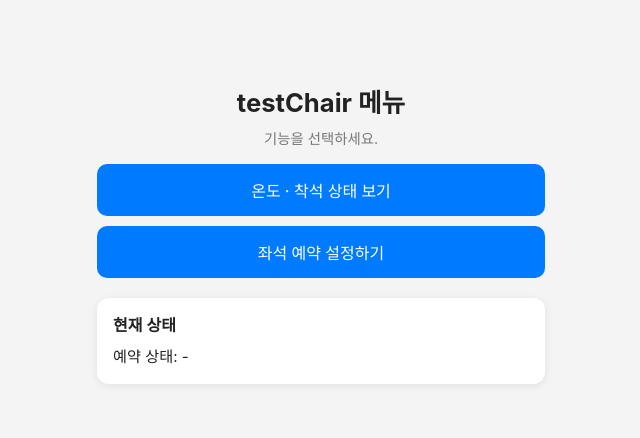
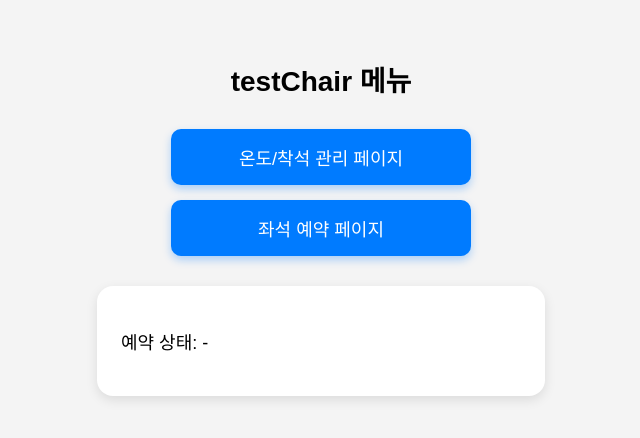
Before and after one commit to Jay-Tiger/testChair, a website: page public/index.html in a window 1280 px wide. Shown: the whole page, without its empty margins (319-959 px from the left). Drawn offline with Linux system fonts and the light colour scheme; no server answers.

Commit message:
Update index.html

```diff
--- a/public/index.html
+++ b/public/index.html
@@ -2,132 +2,98 @@
 <html lang="ko">
 <head>
   <meta charset="UTF-8" />
-  <title>testChair 메뉴</title>
-  <meta name="viewport" content="width=device-width, initial-scale=1.0" />
+  <meta name="viewport" content="width=device-width, initial-scale=1.0">
+  <title>도서관 IoT 의자</title>
+
   <style>
-    :root {
-      --primary:#007bff;
-      --bg:#f4f4f4;
-      --card-bg:#ffffff;
+    body {
+        font-family: sans-serif;
+        text-align: center;
+        margin-top: 30px;
+        background:#f4f4f4;
+        padding: 10px;
     }
-    * { box-sizing: border-box; }
-    body {
-      margin: 0;
-      font-family: -apple-system, BlinkMacSystemFont, "Segoe UI", sans-serif;
-      background: var(--bg);
-      color: #222;
-      display: flex;
-      justify-content: center;
+    h1 { font-size: 28px; margin-bottom: 30px; }
+
+    .links {
+        display: flex;
+        flex-direction: column;
+        gap: 15px;
+        max-width: 300px;
+        margin: 0 auto 30px auto;
     }
-    .wrap {
-      width: 100%;
-      max-width: 480px;
-      padding: 16px;
-      padding-top: 70px; /* 배너 공간 */
-    }
-    h1 {
-      font-size: 1.6rem;
-      text-align: center;
-      margin: 12px 0 8px;
-    }
-    .subtitle {
-      text-align: center;
-      font-size: 0.9rem;
-      color: #777;
-      margin-bottom: 16px;
-    }
-    .btn-group {
-      display: flex;
-      flex-direction: column;
-      gap: 10px;
-      margin-bottom: 20px;
-    }
-    .btn {
+    .links a {
       display: block;
-      width: 100%;
-      padding: 14px 16px;
+      padding: 15px 20px;
       border-radius: 10px;
       text-decoration: none;
-      text-align: center;
-      background: var(--primary);
-      color: #fff;
-      font-size: 1rem;
-      font-weight: 500;
-      border: none;
-    }
-    .btn:active {
-      opacity: 0.85;
-      transform: scale(0.98);
-    }
-    .card {
-      background: var(--card-bg);
-      border-radius: 12px;
-      padding: 14px 16px;
-      box-shadow: 0 2px 8px rgba(0,0,0,.08);
-    }
-    .card-title {
-      font-size: 1rem;
-      margin: 0 0 8px;
-      font-weight: 600;
-    }
-    p {
-      margin: 4px 0;
-      font-size: 0.95rem;
+      background:#007bff;
+      color:#fff;
+      font-size: 18px;
+      box-shadow: 0 4px 8px rgba(0, 123, 255, 0.3);
     }
 
-    /* 🔔 상단 배너 */
-    #banner {
+    .card {
+      display:block;
+      max-width: 400px;
+      margin: 0 auto;
+      background:#fff;
+      padding:24px;
+      border-radius:16px;
+      box-shadow:0 4px 12px rgba(0,0,0,.1);
+      text-align:left;
+      font-size: 18px;
+    }
+
+    /* 🔔 아이폰 스타일 배너 */
+    #alarmBanner {
       position: fixed;
-      top: 0;
-      left: 0;
-      right: 0;
-      padding: 12px 16px;
-      background: rgba(0,0,0,0.85);
-      color: #fff;
-      font-size: 0.95rem;
+      top: -100px;
+      left: 50%;
+      transform: translateX(-50%);
+      background: rgba(255,255,255,0.95);
+      padding: 15px 20px;
+      border-radius: 14px;
+      box-shadow: 0 10px 25px rgba(0,0,0,0.2);
+      font-size: 17px;
+      font-weight: 600;
+      color: #333;
+      transition: all 0.35s ease;
+      z-index: 9999;
+      width: 80%;
+      max-width: 340px;
       text-align: center;
-      transform: translateY(-120%);
-      opacity: 0;
-      transition: transform 0.3s ease, opacity 0.3s ease;
-      z-index: 999;
     }
-    #banner.show {
-      transform: translateY(0);
-      opacity: 1;
+    #alarmBanner.show {
+      top: 30px;
     }
+
   </style>
 </head>
 <body>
-  <div id="banner"></div>
+  <h1>testChair 메뉴</h1>
 
-  <div class="wrap">
-    <h1>testChair 메뉴</h1>
-    <div class="subtitle">기능을 선택하세요.</div>
+  <!-- 🔔 배너 -->
+  <div id="alarmBanner">예약이 취소되었습니다</div>
 
-    <div class="btn-group">
-      <a class="btn" href="/temperature">온도 · 착석 상태 보기</a>
-      <a class="btn" href="/reservation">좌석 예약 설정하기</a>
-    </div>
+  <div class="links">
+    <a href="/temperature">온도/착석 관리 페이지</a>
+    <a href="/reservation">좌석 예약 페이지</a>
+  </div>
 
-    <div class="card">
-      <p class="card-title">현재 상태</p>
-      <p id="reserved">예약 상태: -</p>
-    </div>
+  <div class="card">
+    <p id="reserved">예약 상태: -</p>
   </div>
 
   <script>
-    let prevSeatReserved = null;
-    let bannerTimer = null;
+    let lastAlarmState = false;
 
-    function showBanner(message) {
-      const banner = document.getElementById('banner');
-      banner.textContent = message;
+    function showBanner() {
+      const banner = document.getElementById('alarmBanner');
       banner.classList.add('show');
-
-      if (bannerTimer) clearTimeout(bannerTimer);
-      bannerTimer = setTimeout(() => {
+      setTimeout(() => {
         banner.classList.remove('show');
-      }, 3000); // 3초 후 사라짐
+      }, 5000); // 🔔 5초 뒤 자동 숨김
     }
 
     async function fetchStatus() {
@@ -136,16 +102,15 @@
         const data = await res.json();
         const { state } = data;
 
-        const reservedEl = document.getElementById('reserved');
-        reservedEl.textContent =
+        document.getElementById('reserved').textContent =
           `예약 상태: ${state.seatReserved ? '예약됨 ✅' : '미예약 ❌'}`;
 
-        // 예약 true → false로 변한 순간마다 배너
-        if (prevSeatReserved === true && state.seatReserved === false) {
-          showBanner('좌석 예약이 취소되었습니다.');
+        if (state.alarm === true && lastAlarmState === false) {
+          showBanner();
         }
 
-        prevSeatReserved = state.seatReserved;
+        lastAlarmState = state.alarm;
+
       } catch (e) {
         console.error(e);
       }
@@ -156,5 +121,6 @@
       setInterval(fetchStatus, 2000);
     });
   </script>
+
 </body>
 </html>
```
